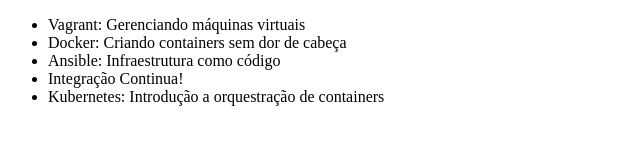
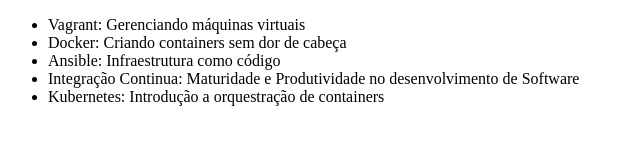
Before and after one commit to cedguimaraes/git_alura, a plain HTML site: page index.html in a window 1280 px wide. Shown: the whole page, without its empty margins (0-640 px from the left). Drawn offline with Linux system fonts and the light colour scheme.

Commit message:
Modificando o Integração Continua

```diff
--- a/index.html
+++ b/index.html
@@ -9,7 +9,7 @@
         <li>Vagrant: Gerenciando máquinas virtuais</li>
         <li>Docker: Criando containers sem dor de cabeça</li>
         <li>Ansible: Infraestrutura como código</li>
-        <li>Integração Continua!</li>
+        <li>Integração Continua: Maturidade e Produtividade no desenvolvimento de Software</li>
         <li>Kubernetes: Introdução a orquestração de containers</li>
     </ul>
 </body>
```
